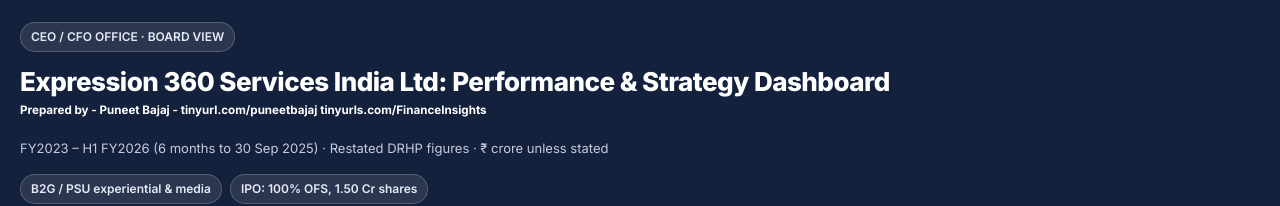
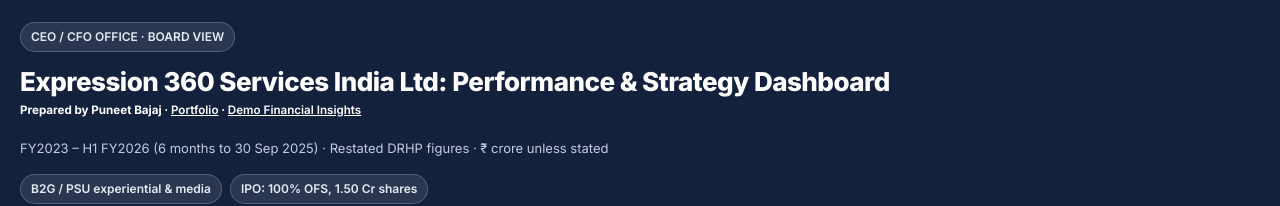
Before and after one commit to TechFinAI/DeepFinancials, a plain HTML site: page index.html in a window 1280 px wide. Shown: the top 206 px of the page. Drawn offline with nearby package versions, Linux system fonts and the light colour scheme.

Commit message:
Revise author info with links in index.html
Updated the author information with links to portfolio and demo insights.

```diff
--- a/index.html
+++ b/index.html
@@ -96,7 +96,10 @@ details.dt summary{cursor:pointer;font-size:12px;color:var(--s1);font-weight:600
       <div>
         <div class="pill">CEO / CFO OFFICE · BOARD VIEW</div>
         <h1 style="margin-top:10px">Expression 360 Services India Ltd: Performance &amp; Strategy Dashboard</h1>
-         <h5 style="margin-top:1px">Prepared by - Puneet Bajaj -        tinyurl.com/puneetbajaj          tinyurls.com/FinanceInsights</h5>
+        <h5 style="margin-top:1px"> Prepared by Puneet Bajaj ·
+  <a href="https://tinyurl.com/puneetbajaj" target="_blank" rel="noopener" style="color:inherit;text-decoration:underline;font-weight:600">Portfolio</a> ·
+  <a href="https://tinyurl.com/FinanceInsights" target="_blank" rel="noopener" style="color:inherit;text-decoration:underline;font-weight:600">Demo Financial Insights</a>
+</h5>
         <div class="sub">FY2023 – H1 FY2026 (6 months to 30 Sep 2025) · Restated DRHP figures · ₹ crore unless stated</div>
       </div>
       <div style="display:flex;gap:8px;flex-wrap:wrap">
```
